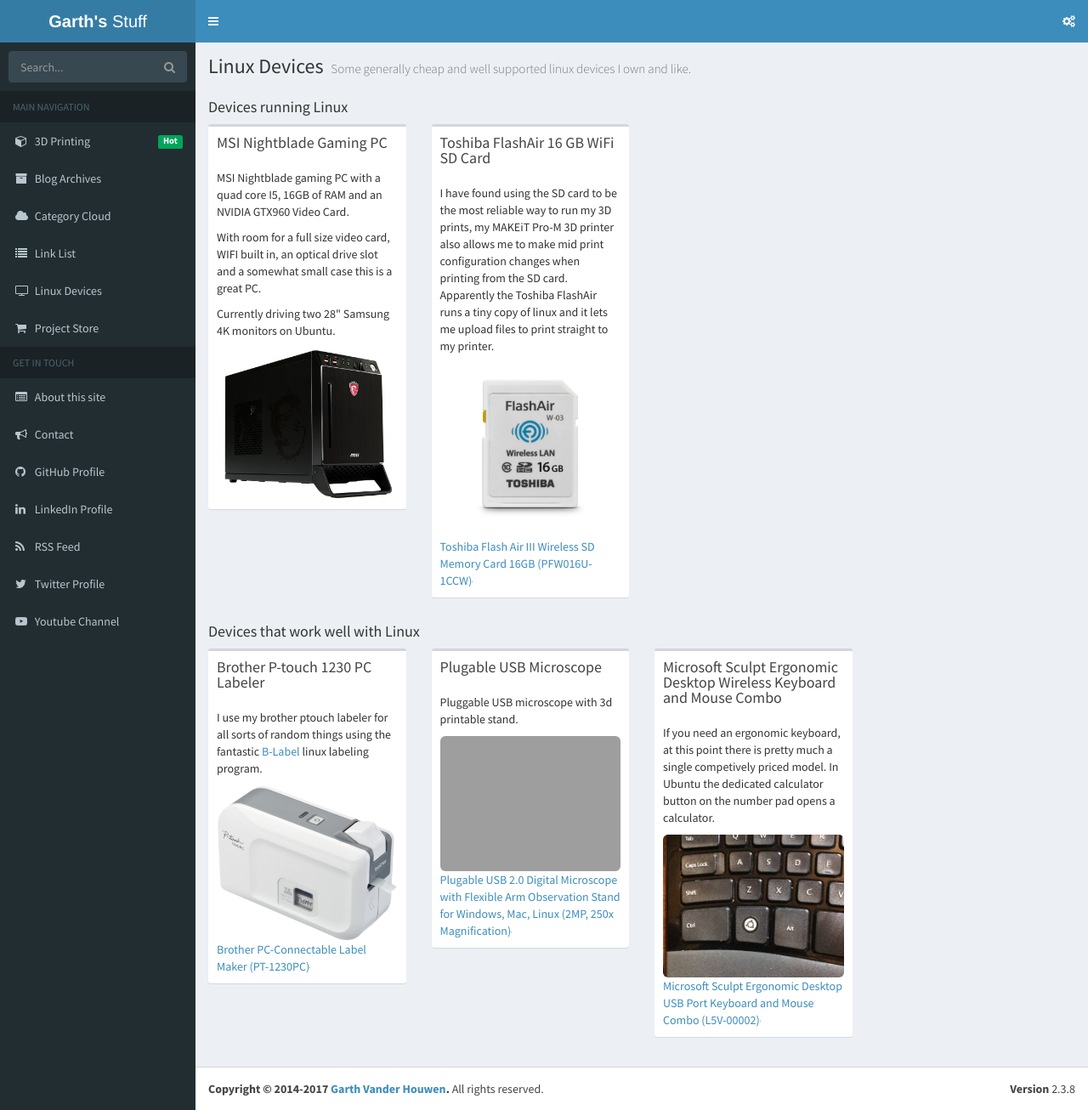
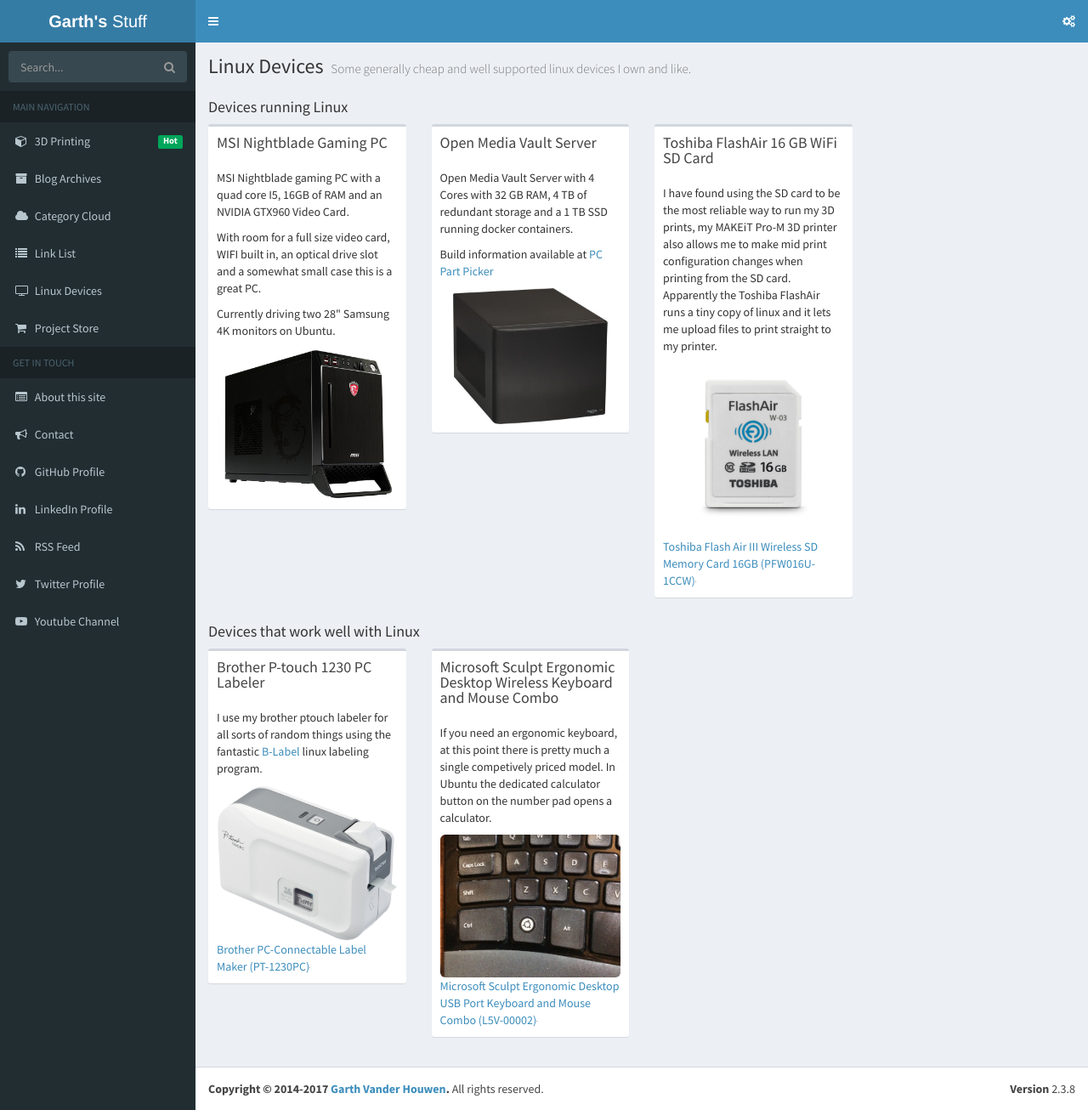
Before and after one commit to garthvh/garthvh.github.io, a Jekyll site: the page built from linux-devices.markdown, in a window 1280 px wide. Shown: the whole page at 85% size. Built offline with Jekyll 4.4.1, drawn with Linux system fonts in a browser that asks for light colours; comment, search, counter and statistics services are not loaded; grey boxes are pictures that could not be loaded.

Commit message:
update devices page

```diff
--- a/linux-devices.markdown
+++ b/linux-devices.markdown
@@ -20,6 +20,19 @@
                 <p>With room for a full size video card, WIFI built in, an optical drive slot and a somewhat small case this is a great PC.</p>
                 <p>Currently driving two 28" Samsung 4K monitors on Ubuntu.</p>
                 <img alt="MSI Nightblade" src="https://garthvh.com/assets/img/linux/nightblade.jpg" class="img-responsive img-rounded" />
+            </div>
+        </div>
+    </div>
+        <div class="col-lg-3 col-sm-6">
+        <div class="box">
+            <div class="box-header">
+                <h3 class="box-title">Open Media Vault Server</h3>
+            </div>
+            <div class="box-body">
+                <p>Open Media Vault Server with 4 Cores with 32 GB RAM, 4 TB of redundant storage and a 1 TB SSD running docker containers.</p>
+                <p>Build information available at <a href="https://pcpartpicker.com/user/garthvh/saved/3NFvWZ">PC Part Picker</a> </p>
+                <p></p>
+                <img alt="Fractal Designs Node 304" src="https://garthvh.com/assets/img/linux/node304.jpg" class="img-responsive img-rounded" />
             </div>
         </div>
     </div>
@@ -55,18 +68,6 @@
     <div class="col-lg-3 col-sm-6">
         <div class="box">
             <div class="box-header">
-                <h3 class="box-title">Plugable USB Microscope</h3>
-            </div>
-            <div class="box-body">
-                <p>Pluggable USB microscope with 3d printable stand.</p>
-                <img alt="Plugable USB Microscope" src="https://garthvh.com/assets/img/linux/usb_microscope.jpg" class="img-responsive img-rounded" />
-                <a target="_blank" href="https://www.amazon.com/gp/product/B00XNYXQHE/ref=as_li_tl?ie=UTF8&camp=1789&creative=9325&creativeASIN=B00XNYXQHE&linkCode=as2&tag=garthvh-20&linkId=7fa63473368cdbb7d3327f9ee85d0989">Plugable USB 2.0 Digital Microscope with Flexible Arm Observation Stand for Windows, Mac, Linux (2MP, 250x Magnification)</a><img src="//ir-na.amazon-adsystem.com/e/ir?t=garthvh-20&l=am2&o=1&a=B00XNYXQHE" width="1" height="1" border="0" alt="" style="border:none !important; margin:0px !important;" />
-            </div>
-        </div>
-    </div>
-    <div class="col-lg-3 col-sm-6">
-        <div class="box">
-            <div class="box-header">
                 <h3 class="box-title">Microsoft Sculpt Ergonomic Desktop Wireless Keyboard and Mouse Combo</h3>
             </div>
             <div class="box-body">
```
Also changed, not shown: assets/img/linux/node304.jpg (added).
